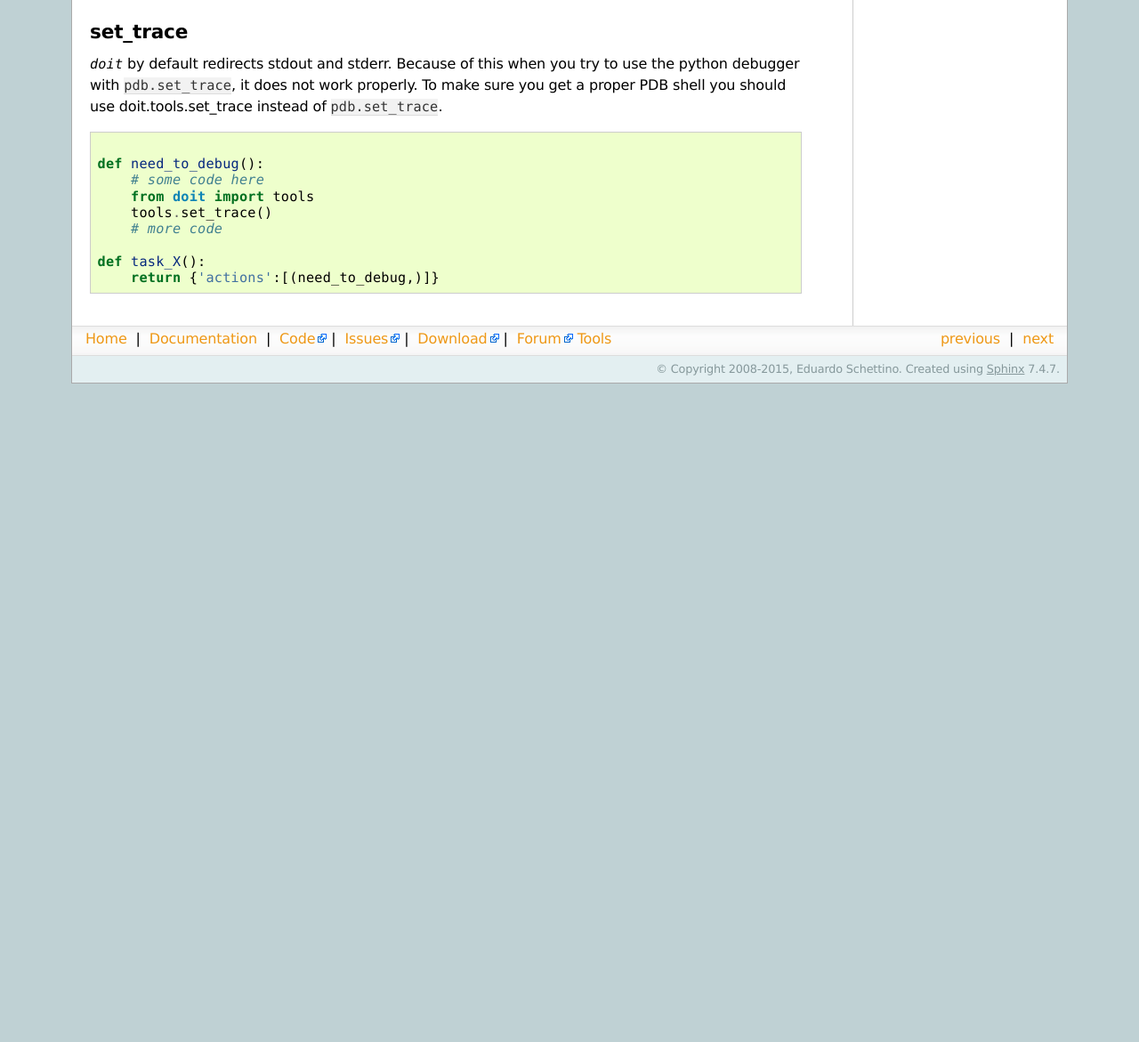
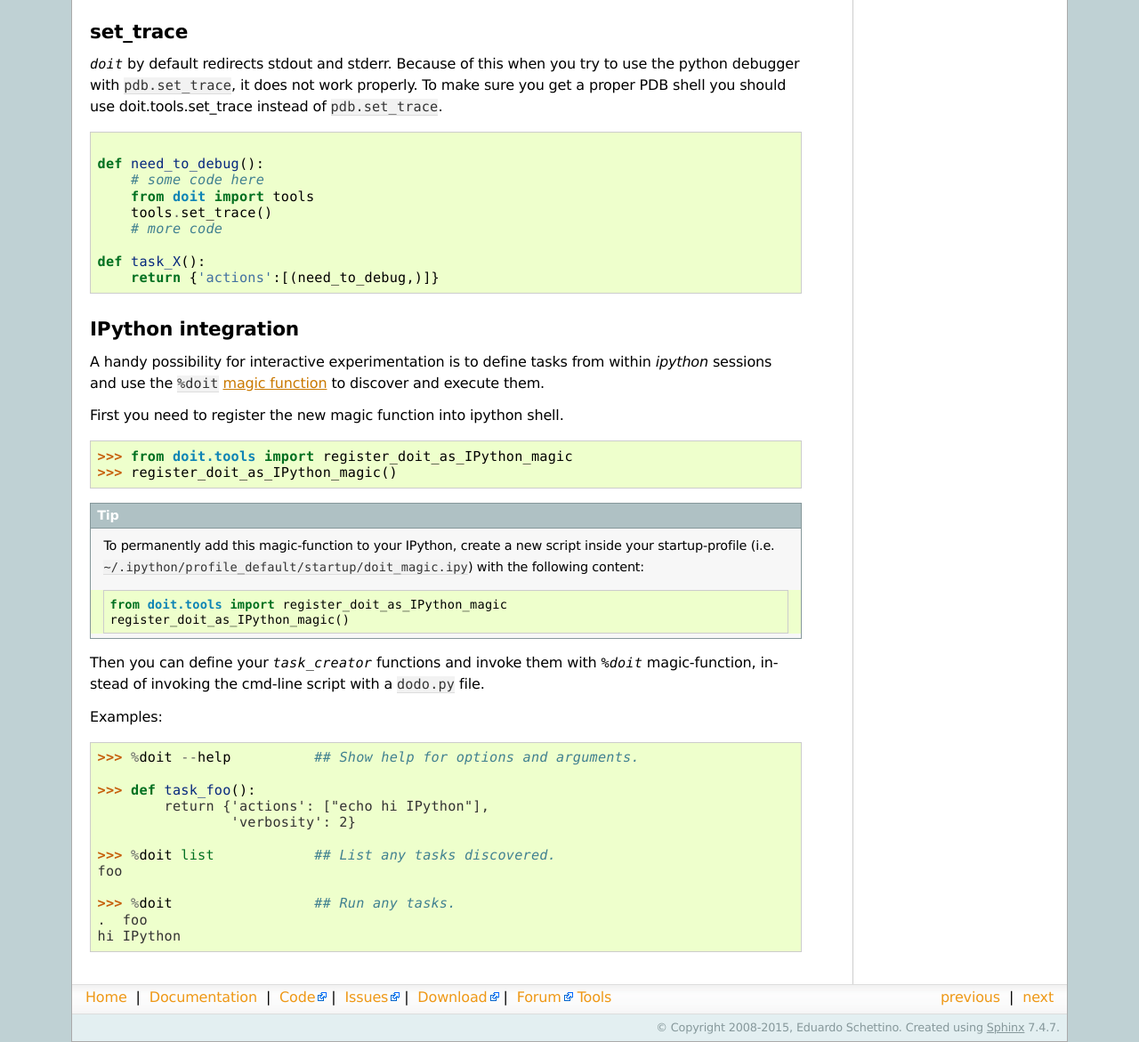
Before and after one commit to pydoit/doit, a Sphinx documentation site: the page built from doc/tools.rst, in a window 1280 px wide and 1400 px high, scrolled down 1221 px, cut to the strip 229-1400 px from the top of the window. Shown: the whole strip at 89% size. Built offline with Sphinx 7.4.7, drawn with Linux system fonts in a browser that asks for light colours; before the commit the page ends 1881 px from its top, so only the background shows below that.

Commit message:
Utility for registering a %doit IPython magic function.

```diff
--- a/doc/cmd_run.rst
+++ b/doc/cmd_run.rst
@@ -79,6 +79,12 @@ by calling the ``doit.run()``, you need to pass the ``globals``:
 
 ``doit.run()`` parameter will be passed to a :ref:`ModuleTaskLoader <ModuleTaskLoader>` to find your tasks.
 
+
+from IPython
+------------------
+
+You can install and use the `%doit` magic function to load tasks defined directly in IPython's
+global namespace (:ref:`more <tools.IPython>`).
 
 
 returned value
--- a/doc/dictionary.txt
+++ b/doc/dictionary.txt
@@ -69,6 +70,8 @@ Gliwinski
 Guo
 InteractiveAction
 InvalidCommand
+IPython
+IPython's
 JSON
 KeyboardInterrupt
 L485
@@ -181,6 +185,7 @@ init
 inotify
 interactiveaction
 internet
+ipython
 isatty
 iteritems
 iterkeys
--- a/doc/index.rst
+++ b/doc/index.rst
@@ -1,3 +1,4 @@
+:orphan:
 
 .. rubric::
     `doit` is a task management & automation tool
@@ -127,6 +128,10 @@ Other features...
   built-in support tab-completion for commands/task (supports bash and zsh)
   (:ref:`more <tabcompletion>`)
 
+.. topic:: IPython integration
+
+  provide `%doit` magic function that loads tasks defined directly in IPython's global namespace
+  (:ref:`more <tools.IPython>`)
 
 .. topic:: extensible
 
--- a/doc/tools.rst
+++ b/doc/tools.rst
@@ -61,3 +61,52 @@ To make sure you get a proper PDB shell you should use doit.tools.set_trace
 instead of ``pdb.set_trace``.
 
 .. literalinclude:: tutorial/settrace.py
+
+
+.. _tools.IPython:
+
+IPython integration
+----------------------
+
+A handy possibility for interactive experimentation is to define tasks from
+within *ipython* sessions and use the ``%doit`` `magic function
+<http://ipython.org/ipython-doc/dev/interactive/tutorial.html#magic-functions>`_
+to discover and execute them.
+
+
+First you need to register the new magic function into ipython shell.
+
+.. code-block:: pycon
+
+    >>> from doit.tools import register_doit_as_IPython_magic
+    >>> register_doit_as_IPython_magic()
+
+
+.. Tip::
+    To permanently add this magic-function to your IPython, create a new script
+    inside your startup-profile (i.e. :file:`~/.ipython/profile_default/startup/doit_magic.ipy`)
+    with the following content::
+
+        from doit.tools import register_doit_as_IPython_magic
+        register_doit_as_IPython_magic()
+
+Then you can define your `task_creator` functions and invoke them with `%doit` magic-function,
+instead of invoking the cmd-line script with a :file:`dodo.py` file.
+
+
+Examples:
+
+.. code-block:: pycon
+
+    >>> %doit --help          ## Show help for options and arguments.
+
+    >>> def task_foo():
+            return {'actions': ["echo hi IPython"],
+                    'verbosity': 2}
+
+    >>> %doit list            ## List any tasks discovered.
+    foo
+
+    >>> %doit                 ## Run any tasks.
+    .  foo
+    hi IPython
```
Also changed, not shown: other parts of doc/dictionary.txt (+3 -0 lines), 3 other files.
